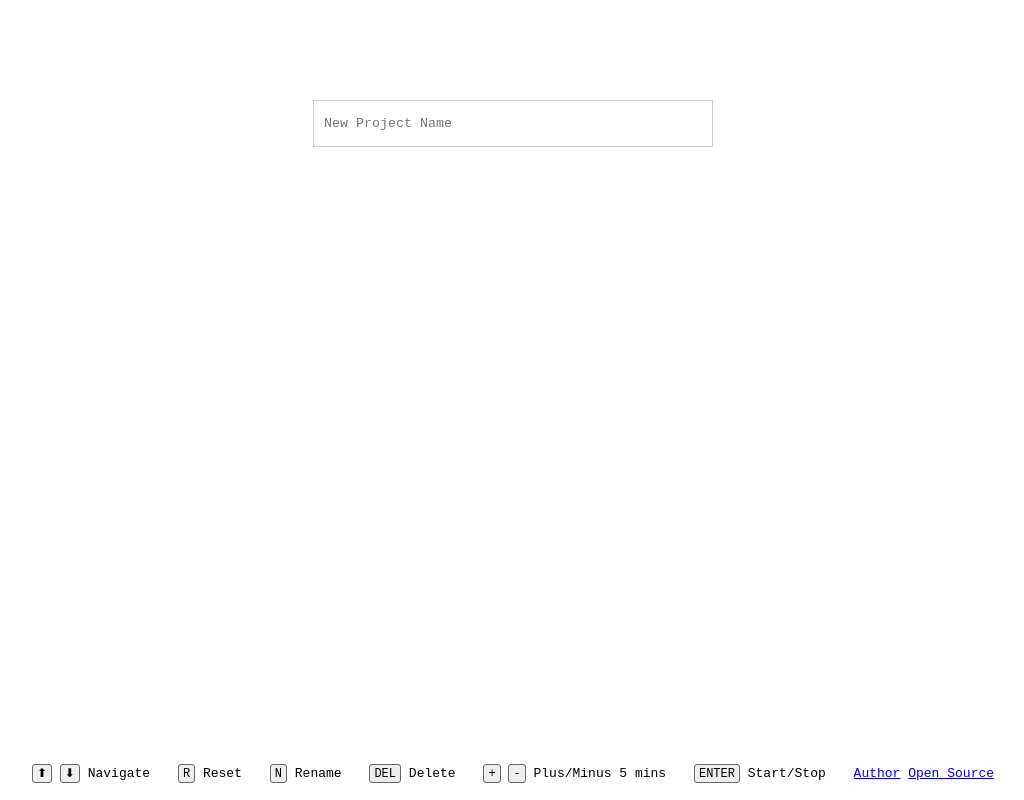
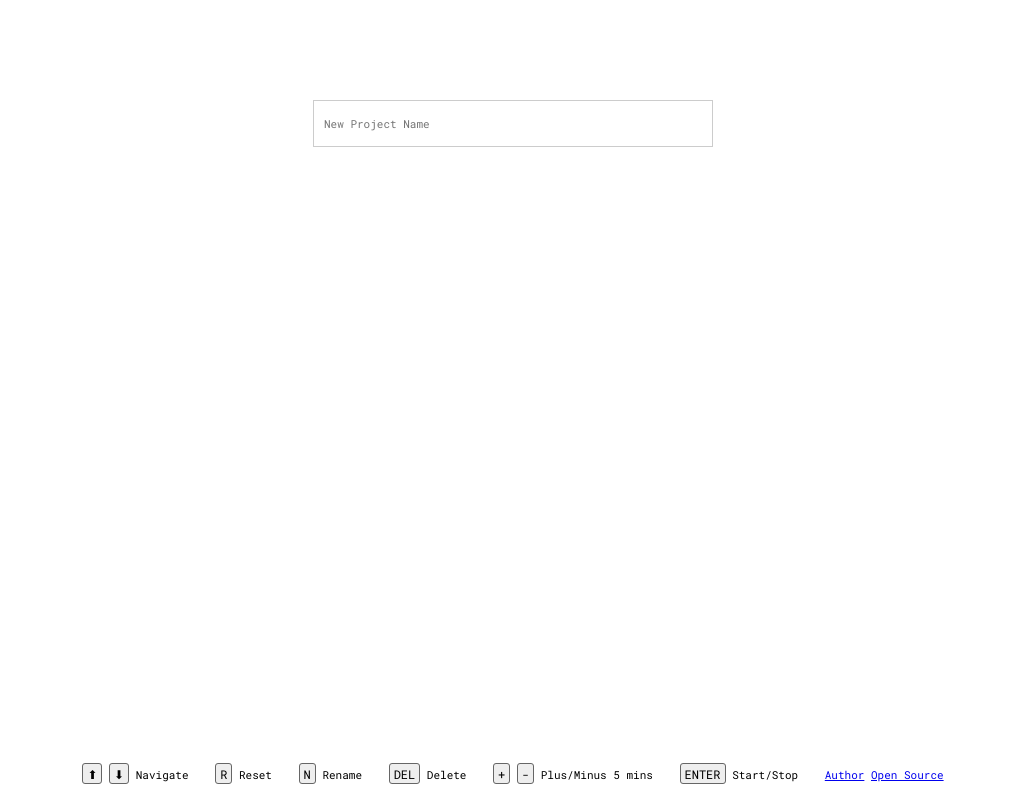
Before and after one commit to gridwalk/simple-time-tracker, a website: page src/html/index.html in a window 1280 px wide. Shown: the whole page, without its empty margins (127-1151 px from the left). Drawn offline with nearby package versions, Linux system fonts and the light colour scheme; files that its build step writes are made by us from their sources.

Commit message:
changed font

```diff
--- a/src/html/index.html
+++ b/src/html/index.html
@@ -5,6 +5,7 @@
 <head>
   <title id='title'>FF Time</title>
   <link rel="stylesheet" href="style.css">
+  <link href="https://fonts.googleapis.com/css?family=Roboto+Mono:400,700" rel="stylesheet">
   <meta name="viewport" content="width=device-width">
 
   <!-- Open Graph tags for social media -->
--- a/src/scss/style.scss
+++ b/src/scss/style.scss
@@ -7,7 +7,9 @@
 }
 
 body{
-  font-family: monospace;
+  font-family: 'Roboto Mono', monospace;
+  -webkit-font-smoothing:antialiased;
+  font-size: 11px;
 }
 
 .container{
@@ -20,6 +22,8 @@ input{
   padding: 15px 10px;
   margin: 0 0 60px;
   border:1px solid #ccc;
+  font-family: 'Roboto Mono', monospace;
+  font-size: 11px;
   &:focus{
     outline:0;
     color:magenta;
```
Also changed, not shown: dist/index.html, dist/style.css.
